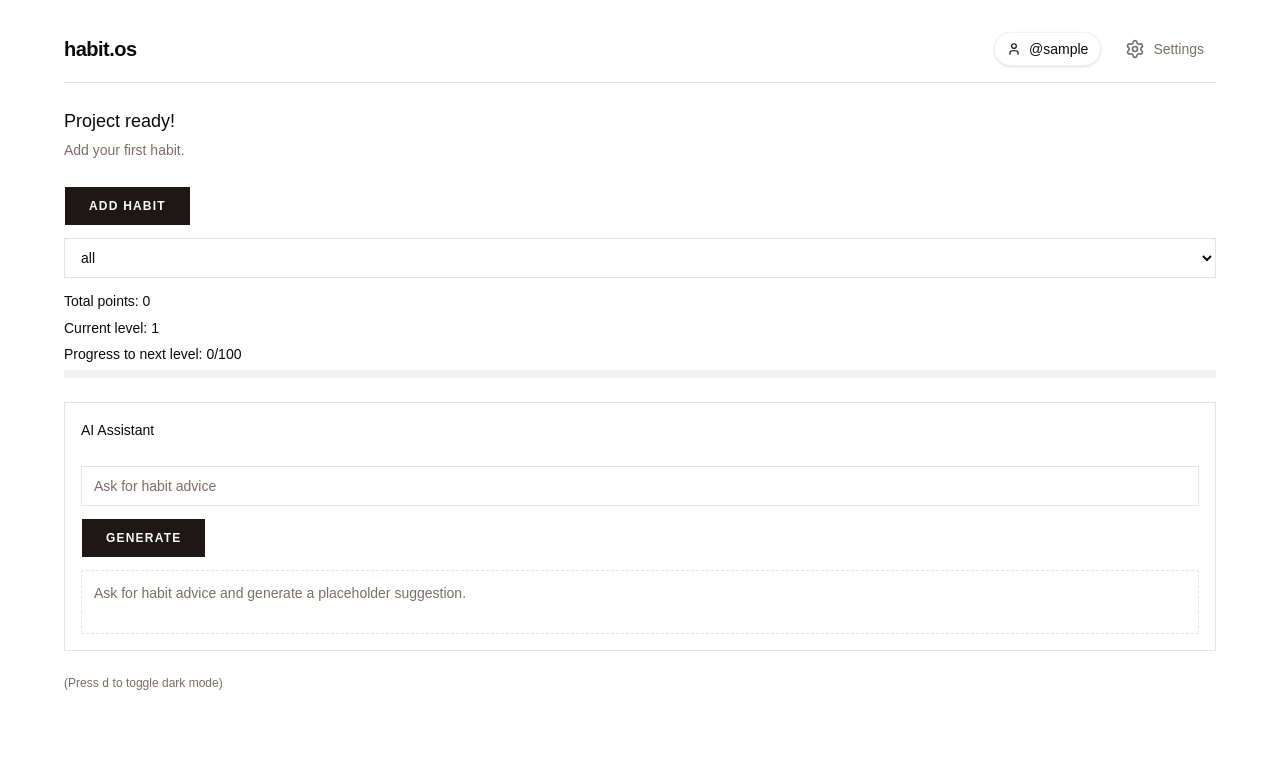
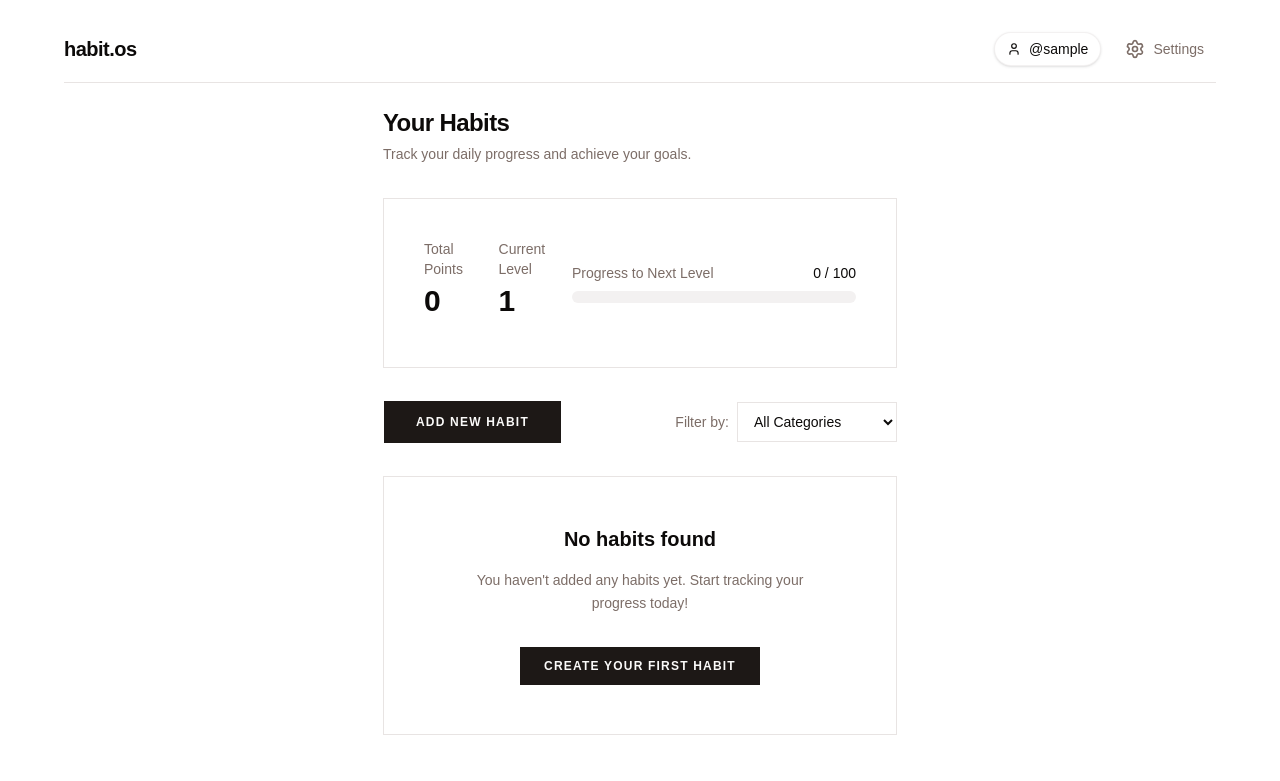
Before and after one commit to mekanhaji/habit-os, a React (Vite) app in the folder apps/web/: page /app in a window 1280 px wide. Shown: the top 781 px of the page. Built offline with nearby package versions, Linux system fonts and the light colour scheme; sample sign-in values are in the browser's storage.

Commit message:
feat: implement habit tracking UI with completion, reset, and deletion functionality

```diff
--- a/apps/web/src/components/habit-item.tsx
+++ b/apps/web/src/components/habit-item.tsx
@@ -7,6 +7,7 @@ import {
   CardHeader,
   CardTitle,
 } from "@workspace/ui/components/card"
+import { Badge } from "@workspace/ui/components/badge"
 
 type HabitItemProps = {
   habit: Habit
@@ -54,33 +55,46 @@ export function HabitItem({
 
   return (
     <li>
-      <Card className="w-full">
-        <CardHeader className="mb-2">
-          <CardTitle>{habit.name}</CardTitle>
+      <Card className="w-full hover:shadow-md transition-shadow">
+        <CardHeader className="flex flex-row items-start justify-between pb-2 space-y-0">
+          <CardTitle className="text-base font-bold">{habit.name}</CardTitle>
+          <Badge variant={habit.category as any}>{habit.category}</Badge>
         </CardHeader>
-        <CardContent>
-          <p>Category: {habit.category}</p>
-          <p>
-            {displayCompletedCount} / {habit.targetCount} {habit.unit}
-          </p>
-          <p>🔥 {habit.streak} days</p>
-          {completedToday ? (
-            <p className="text-xs text-muted-foreground">Done today</p>
-          ) : null}
-          {milestoneLabel ? <p>Milestone: {milestoneLabel}</p> : null}
+        <CardContent className="pb-4">
+          <div className="flex flex-col gap-1 text-sm text-muted-foreground">
+            <div className="flex items-center justify-between">
+              <span>
+                {displayCompletedCount} / {habit.targetCount} {habit.unit}
+              </span>
+              <span className="font-medium text-foreground">
+                🔥 {habit.streak} days
+              </span>
+            </div>
+            <div className="flex items-center gap-2 mt-1">
+              {completedToday ? (
+                <span className="text-xs text-primary font-medium">
+                  ✨ Done today
+                </span>
+              ) : null}
+              {milestoneLabel ? (
+                <span className="text-xs">Milestone: {milestoneLabel}</span>
+              ) : null}
+            </div>
+          </div>
         </CardContent>
-        <CardFooter className="gap-2">
+        <CardFooter className="flex gap-2 pt-0">
           <Button
             type="button"
-            size="xs"
+            size="sm"
+            className="flex-1"
             disabled={isTargetReached}
             onClick={() => onComplete(habit.id)}
           >
-            Complete
+            {isTargetReached ? "Completed" : "Complete"}
           </Button>
           <Button
             type="button"
-            size="xs"
+            size="sm"
             variant="outline"
             onClick={() => onReset(habit.id)}
           >
@@ -88,7 +102,7 @@ export function HabitItem({
           </Button>
           <Button
             type="button"
-            size="xs"
+            size="sm"
             variant="destructive"
             onClick={() => onDelete(habit.id)}
           >
--- a/apps/web/src/pages/dashboard-page.tsx
+++ b/apps/web/src/pages/dashboard-page.tsx
@@ -2,6 +2,7 @@ import { useEffect, useRef, useState } from "react"
 import { Button } from "@workspace/ui/components/button"
 import { Input } from "@workspace/ui/components/input"
 import { Select } from "@workspace/ui/components/select"
+import { Card, CardContent } from "@workspace/ui/components/card"
 import {
   Dialog,
   DialogClose,
@@ -318,93 +319,145 @@ export function DashboardPage() {
   }, [habits, points, level])
 
   return (
-    <section className="space-y-6">
+    <div className="mx-auto max-w-5xl space-y-8 pb-12">
       <header className="space-y-1">
-        <h1 className="text-lg font-medium">Project ready!</h1>
-        <p className="text-muted-foreground">Add your first habit.</p>
+        <h1 className="text-2xl font-bold tracking-tight">Your Habits</h1>
+        <p className="text-muted-foreground">Track your daily progress and achieve your goals.</p>
       </header>
 
-      <section className="space-y-3">
+      {/* Stats Section */}
+      <Card>
+        <CardContent className="flex flex-col items-center justify-between gap-6 p-6 sm:flex-row">
+          <div className="flex w-full justify-around gap-8 sm:w-auto sm:justify-start">
+            <div className="space-y-1 text-center sm:text-left">
+              <p className="text-sm font-medium text-muted-foreground">Total Points</p>
+              <p className="text-3xl font-bold text-foreground">{points}</p>
+            </div>
+            <div className="space-y-1 text-center sm:text-left">
+              <p className="text-sm font-medium text-muted-foreground">Current Level</p>
+              <p className="text-3xl font-bold text-foreground">{level}</p>
+            </div>
+          </div>
+          <div className="w-full space-y-2 sm:max-w-md">
+            <div className="flex justify-between text-sm">
+              <span className="font-medium text-muted-foreground">Progress to Next Level</span>
+              <span className="font-medium">{progressToNextLevel} / 100</span>
+            </div>
+            <div className="h-3 w-full overflow-hidden rounded-full bg-muted">
+              <div
+                className="h-full bg-foreground transition-all duration-500 ease-out"
+                style={{ width: progressWidth }}
+              />
+            </div>
+          </div>
+        </CardContent>
+      </Card>
+
+      {/* Controls Section */}
+      <section className="flex flex-col items-start justify-between gap-4 sm:flex-row sm:items-center">
         <Button
           type="button"
-          className="w-fit"
+          size="lg"
           onClick={() => setIsAddHabitOpen(true)}
         >
-          Add Habit
+          Add New Habit
         </Button>
 
         <Dialog open={isAddHabitOpen} onOpenChange={setIsAddHabitOpen}>
           <DialogContent>
             <DialogHeader>
-              <DialogTitle>Add habit</DialogTitle>
-              <DialogDescription>Save a new habit to track.</DialogDescription>
+              <DialogTitle>Add New Habit</DialogTitle>
+              <DialogDescription>Create a new habit to track your progress.</DialogDescription>
             </DialogHeader>
 
             <form
-              className="flex flex-col gap-2"
+              className="flex flex-col gap-4 py-4"
               onSubmit={handleAddHabitSubmit}
             >
+              <div className="space-y-2">
+                <label className="text-sm font-medium">Habit Name</label>
                 <Input
                   value={habitName}
                   onChange={(event) => setHabitName(event.target.value)}
-                placeholder="Habit name"
+                  placeholder="e.g., Read 10 pages, Drink water"
                 />
+              </div>
+
+              <div className="space-y-2">
+                <label className="text-sm font-medium">Category</label>
                 <Select
                   value={category}
                   onChange={(event) =>
                     setCategory(event.target.value as Category)
                   }
                 >
-                <option value="health">health</option>
-                <option value="productivity">productivity</option>
+                  <option value="health">Health</option>
+                  <option value="productivity">Productivity</option>
                 </Select>
+              </div>
+
+              <div className="grid grid-cols-2 gap-4">
+                <div className="space-y-2">
+                  <label className="text-sm font-medium">Target Count</label>
                   <Input
                     type="number"
                     min={1}
                     value={targetCountInput}
                     onChange={(event) => setTargetCountInput(event.target.value)}
-                placeholder="Target count"
+                    placeholder="1"
                   />
+                </div>
+                <div className="space-y-2">
+                  <label className="text-sm font-medium">Unit</label>
                   <Input
                     value={unitInput}
                     onChange={(event) => setUnitInput(event.target.value)}
                     placeholder="times, minutes, pages"
                   />
+                </div>
+              </div>
 
-              <DialogFooter>
+              <DialogFooter className="mt-4 gap-2 sm:gap-0">
                 <DialogClose asChild>
                   <Button type="button" variant="outline">
                     Cancel
                   </Button>
                 </DialogClose>
-                <Button type="submit">Save</Button>
+                <Button type="submit">Save Habit</Button>
               </DialogFooter>
             </form>
           </DialogContent>
         </Dialog>
 
-        <div className="flex flex-col gap-3">
-          <Select value={filter} onChange={handleFilterChange}>
-            <option value="all">all</option>
-            <option value="health">health</option>
-            <option value="productivity">productivity</option>
+        <div className="flex w-full items-center gap-2 sm:w-auto">
+          <span className="whitespace-nowrap text-sm font-medium text-muted-foreground">Filter by:</span>
+          <Select value={filter} onChange={handleFilterChange} className="w-full sm:w-40">
+            <option value="all">All Categories</option>
+            <option value="health">Health</option>
+            <option value="productivity">Productivity</option>
           </Select>
-
-          <div className="space-y-1">
-            <p>Total points: {points}</p>
-            <p>Current level: {level}</p>
-            <p>Progress to next level: {progressToNextLevel}/100</p>
-            <div className="h-2 w-full overflow-hidden bg-muted">
-              <div
-                className="h-full bg-foreground"
-                style={{ width: progressWidth }}
-              />
-            </div>
-          </div>
         </div>
       </section>
 
-      <ul className="space-y-3">
+      {/* Habit List */}
+      {filteredHabits.length === 0 ? (
+        <Card className="flex flex-col items-center justify-center py-12 text-center">
+          <CardContent className="space-y-4">
+            <h3 className="text-xl font-semibold">No habits found</h3>
+            <p className="max-w-sm text-muted-foreground">
+              {filter === "all"
+                ? "You haven't added any habits yet. Start tracking your progress today!"
+                : `No habits found in the ${filter} category.`}
+            </p>
+            {filter === "all" && (
+              <Button onClick={() => setIsAddHabitOpen(true)} className="mt-4">
+                Create Your First Habit
+              </Button>
+            )}
+          </CardContent>
+        </Card>
+      ) : (
+        <ul className="grid grid-cols-1 gap-4 md:grid-cols-2 lg:grid-cols-3">
           {filteredHabits.map((habit) => (
             <HabitItem
               key={habit.id}
@@ -415,12 +468,24 @@ export function DashboardPage() {
             />
           ))}
         </ul>
+      )}
 
+      {/* AI Assistant Section */}
+      <Card className="mt-12 border-dashed bg-muted/50">
+        <CardContent className="p-6">
+          <div className="mb-4">
+            <h3 className="flex items-center gap-2 text-lg font-semibold">
+              ✨ AI Assistant
+            </h3>
+            <p className="text-sm text-muted-foreground">Ask questions or get recommendations about your habits.</p>
+          </div>
           <AiAssistant />
+        </CardContent>
+      </Card>
 
-      <div className="text-xs text-muted-foreground">
-        (Press <kbd>d</kbd> to toggle dark mode)
+      <div className="pt-4 text-center text-xs text-muted-foreground">
+        (Press <kbd className="rounded border bg-muted px-1 py-0.5">d</kbd> to toggle dark mode)
       </div>
-    </section>
+    </div>
   )
 }
--- /dev/null
+++ b/packages/ui/src/components/badge.tsx
@@ -0,0 +1,40 @@
+import * as React from "react"
+import { cva, type VariantProps } from "class-variance-authority"
+
+import { cn } from "@workspace/ui/lib/utils"
+
+const badgeVariants = cva(
+  "inline-flex items-center rounded-sm border px-2.5 py-0.5 text-xs font-semibold uppercase tracking-widest transition-colors focus:outline-none focus:ring-2 focus:ring-ring focus:ring-offset-2",
+  {
+    variants: {
+      variant: {
+        default:
+          "border-transparent bg-primary text-primary-foreground hover:bg-primary/80",
+        secondary:
+          "border-transparent bg-secondary text-secondary-foreground hover:bg-secondary/80",
+        destructive:
+          "border-transparent bg-destructive text-destructive-foreground hover:bg-destructive/80",
+        outline: "text-foreground",
+        health:
+          "border-transparent bg-emerald-500/10 text-emerald-600 dark:text-emerald-400",
+        productivity:
+          "border-transparent bg-blue-500/10 text-blue-600 dark:text-blue-400",
+      },
+    },
+    defaultVariants: {
+      variant: "default",
+    },
+  }
+)
+
+export interface BadgeProps
+  extends React.HTMLAttributes<HTMLDivElement>,
+    VariantProps<typeof badgeVariants> {}
+
+function Badge({ className, variant, ...props }: BadgeProps) {
+  return (
+    <div className={cn(badgeVariants({ variant }), className)} {...props} />
+  )
+}
+
+export { Badge, badgeVariants }
```
Lines whose indentation alone changed are shown as unchanged.
